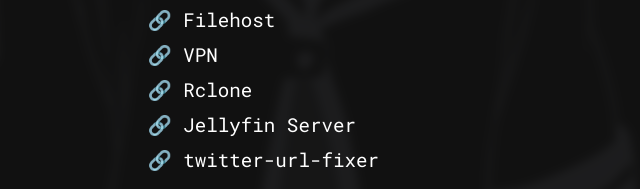
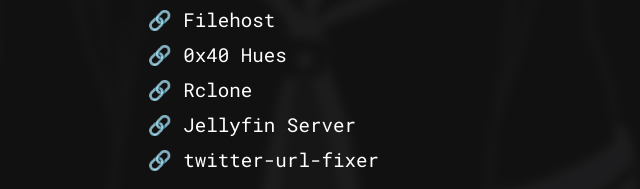
Before and after one commit to wrigglebug/site, a plain HTML site: page index.html in a window 1280 px wide. Both pictures are taken after a click on the label "Services and Projects". Shown: the part 620-809 px from the top of the page, 320-960 px from the left. Drawn offline with Linux system fonts and the light colour scheme.

Commit message:
Update index.html

```diff
--- a/index.html
+++ b/index.html
@@ -37,7 +37,7 @@
                 <label for="resources-toggle" class="social-link resources-label"><i class="fas fa-cube"></i>Services and Projects</label>
                 <div class="sub-links">
                     <a href="https://f.wrigglebug.xyz/files/" target="_blank" class="social-link sub-link">🔗 Filehost</a>
-                    <a href="https://f.wrigglebug.xyz/vpn/" target="_blank" class="social-link sub-link">🔗 VPN</a>
+                    <a href="https://f.wrigglebug.xyz/0x40-web/" target="_blank" class="social-link sub-link">🔗 0x40 Hues</a>
                     <a href="https://f.wrigglebug.xyz/rclone/" target="_blank" class="social-link sub-link">🔗 Rclone</a>
                     <a href="https://f.wrigglebug.xyz/jellyfin/" target="_blank" class="social-link sub-link">🔗 Jellyfin Server</a>
                     <a href="https://github.com/wrigglebug/twitter-url-fixer" target="_blank" class="social-link sub-link">🔗 twitter-url-fixer</a>
```
